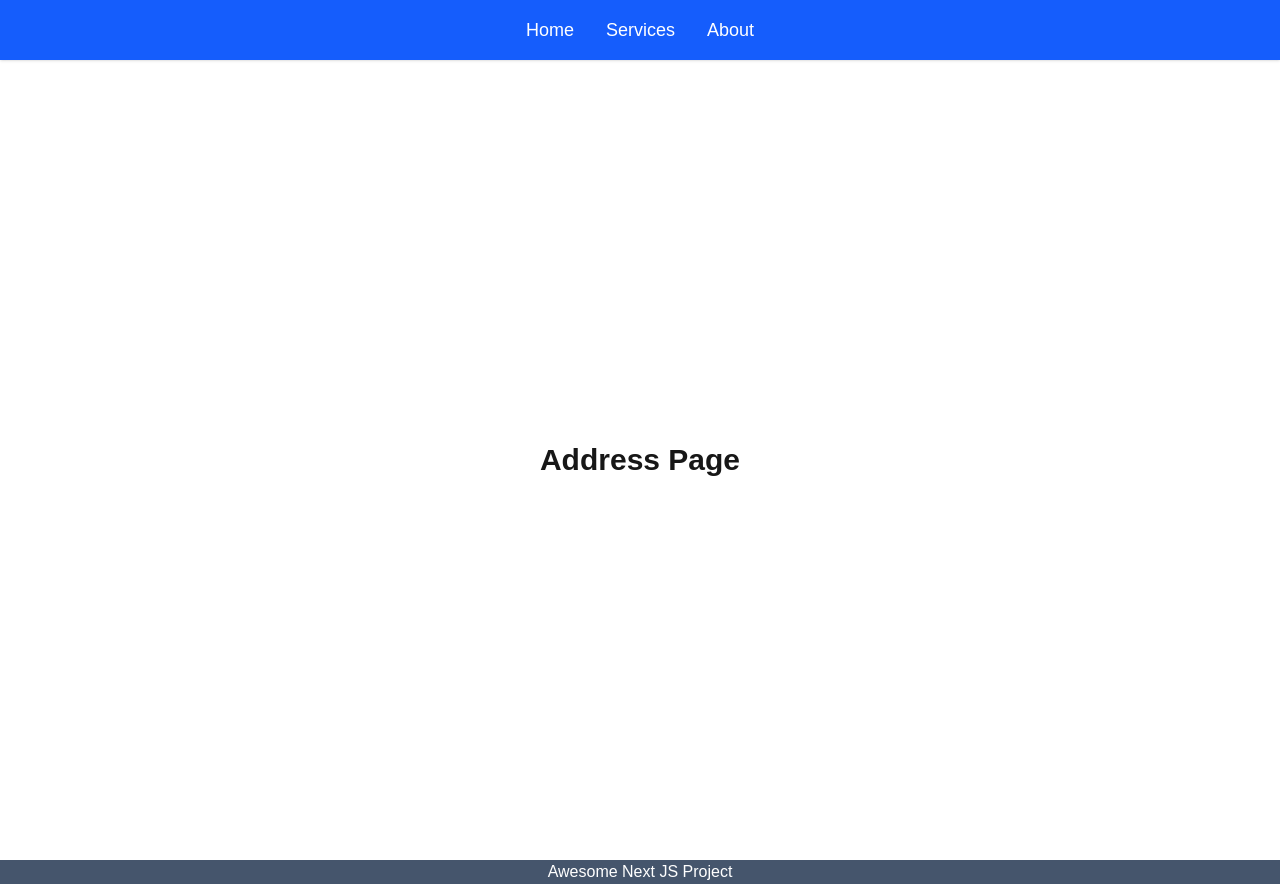
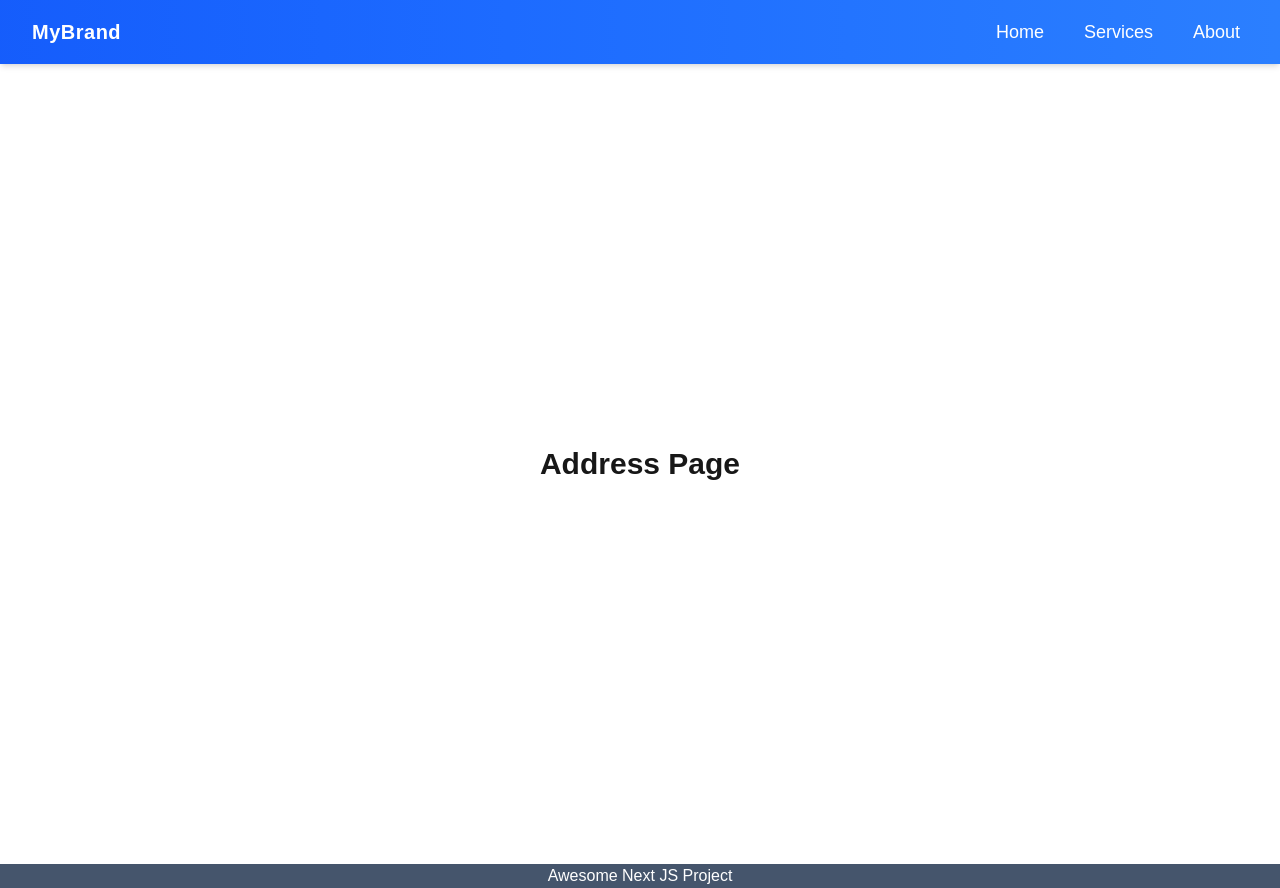
Before and after one commit to TonmoyZohani/Next-JS-Fundamentals, a Next.js app: page /about/address in a window 1280 px wide. Built offline with nearby package versions, Linux system fonts and the light colour scheme.

Commit message:
navbar design change

```diff
--- a/src/app/components/NavBar.jsx
+++ b/src/app/components/NavBar.jsx
@@ -7,39 +7,49 @@ const NavBar = () => {
   const pathname = usePathname();
   const isDashboard = pathname.includes("dashboard");
 
+  const links = [
+    { href: "/", label: "Home" },
+    { href: "/services", label: "Services" },
+    { href: "/about", label: "About" },
+  ];
+
   return (
     <>
       {!isDashboard && (
-        <div className="bg-blue-600 shadow">
-          <nav className="max-w-7xl mx-auto px-4 sm:px-6 lg:px-8">
-            <ul className="flex justify-center space-x-8 py-4">
-              <li>
-                <Link
-                  href="/"
-                  className="text-white hover:text-yellow-300 text-lg font-medium"
-                >
-                  Home
-                </Link>
-              </li>
-              <li>
-                <Link
-                  href="/services"
-                  className="text-white hover:text-yellow-300 text-lg font-medium"
-                >
-                  Services
-                </Link>
-              </li>
-              <li>
-                <Link
-                  href="/about"
-                  className="text-white hover:text-yellow-300 text-lg font-medium"
-                >
-                  About
-                </Link>
-              </li>
-            </ul>
+        <header className="bg-gradient-to-r from-blue-600 to-blue-500 shadow-md">
+          <nav className="max-w-7xl mx-auto px-6 lg:px-8">
+            <div className="flex items-center justify-between h-16">
+              {/* Logo / Brand */}
+              <Link href="/" className="text-white font-bold text-xl tracking-wide">
+                MyBrand
+              </Link>
+
+              {/* Nav Links */}
+              <ul className="flex space-x-6">
+                {links.map(({ href, label }) => {
+                  const isActive = pathname === href;
+                  return (
+                    <li key={href}>
+                      <Link
+                        href={href}
+                        className={`relative px-2 py-1 text-lg font-medium transition-colors ${
+                          isActive
+                            ? "text-yellow-300"
+                            : "text-white hover:text-yellow-300"
+                        }`}
+                      >
+                        {label}
+                        {isActive && (
+                          <span className="absolute bottom-0 left-0 w-full h-0.5 bg-yellow-300 rounded"></span>
+                        )}
+                      </Link>
+                    </li>
+                  );
+                })}
+              </ul>
+            </div>
           </nav>
-        </div>
+        </header>
       )}
     </>
   );
```
